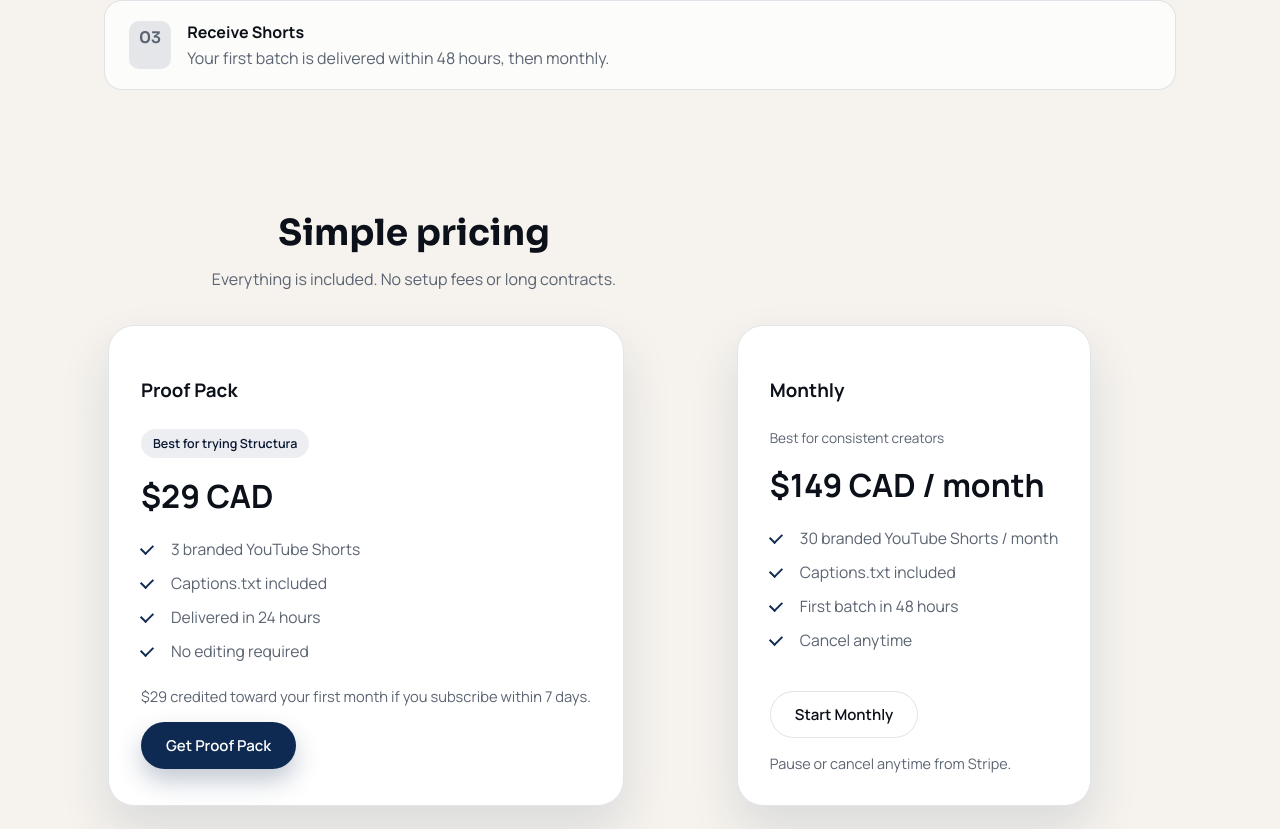
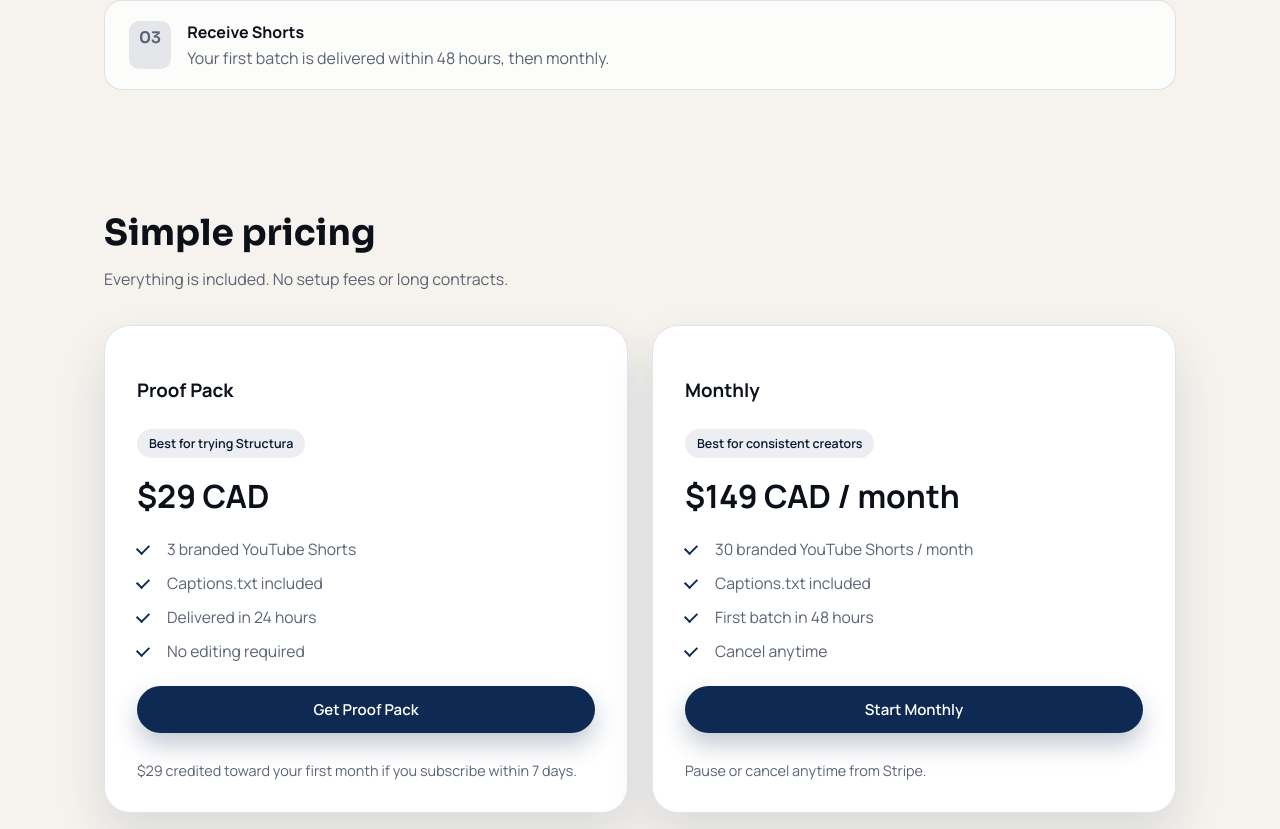
Before and after one commit to structura-dev/structura-nextjs, a Next.js app: page / in a window 1280 px wide. Shown: the part 1479-2308 px from the top of the page. Built offline with nearby package versions, Linux system fonts and the light colour scheme.

Commit message:
css fixed

```diff
--- a/app/globals.css
+++ b/app/globals.css
@@ -348,24 +348,26 @@
 }
 
 .pricing {
-  text-align: center;
+  text-align: left;
 }
 
 .pricing-grid {
   display: grid;
   grid-template-columns: repeat(auto-fit, minmax(260px, 1fr));
   gap: 24px;
+  align-items: stretch;
 }
 
 .price-card {
-  max-width: 520px;
-  margin: 0 auto;
+  height: 100%;
   background: var(--panel);
   padding: 32px;
   border-radius: 26px;
   border: 1px solid var(--line);
   box-shadow: var(--shadow);
   text-align: left;
+  display: flex;
+  flex-direction: column;
 }
 
 .price-top {
@@ -385,19 +387,17 @@
   font-weight: 600;
 }
 
-.price-tag {
-  font-size: 0.85rem;
-  color: var(--muted);
-}
-
 .price {
   font-size: 2rem;
   font-weight: 700;
   margin: 16px 0 20px;
 }
 
-.price-card .button {
-  margin-top: 16px;
+.price-actions {
+  margin-top: auto;
+  display: flex;
+  flex-direction: column;
+  gap: 12px;
 }
 
 .price-card .card-note {
--- a/app/page.tsx
+++ b/app/page.tsx
@@ -145,17 +145,19 @@
               <li>Delivered in 24 hours</li>
               <li>No editing required</li>
             </ul>
-            <p className="note">
-              $29 credited toward your first month if you subscribe within 7 days.
-            </p>
+            <div className="price-actions">
               <a className="button primary" href={STRIPE_PROOF_PACK_URL}>
                 Get Proof Pack
               </a>
+              <p className="card-note">
+                $29 credited toward your first month if you subscribe within 7 days.
+              </p>
+            </div>
           </div>
           <div className="price-card reveal">
             <div className="price-top">
               <h3>Monthly</h3>
-              <span className="price-tag">Best for consistent creators</span>
+              <span className="pill">Best for consistent creators</span>
             </div>
             <p className="price">$149 CAD / month</p>
             <ul className="checklist">
@@ -164,10 +166,12 @@
               <li>First batch in 48 hours</li>
               <li>Cancel anytime</li>
             </ul>
-            <a className="button secondary" href={STRIPE_MONTHLY_URL}>
+            <div className="price-actions">
+              <a className="button primary" href={STRIPE_MONTHLY_URL}>
                 Start Monthly
               </a>
               <p className="card-note">Pause or cancel anytime from Stripe.</p>
+            </div>
           </div>
         </div>
         <p className="note stripe-note">
```
Lines whose indentation alone changed are shown as unchanged.
